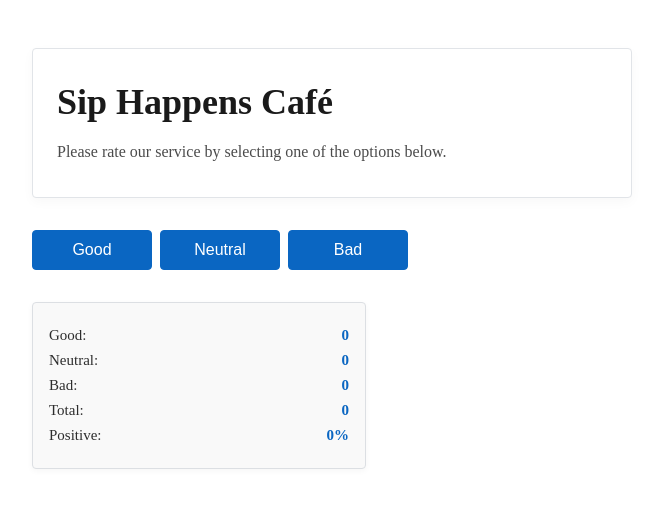
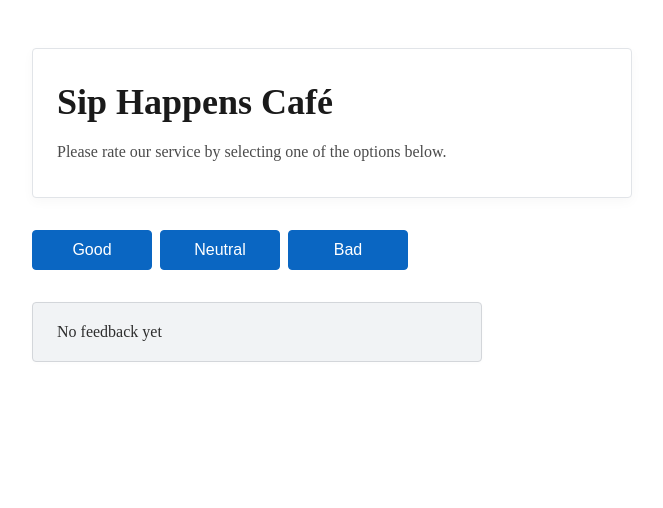
Before and after one commit to Sasha21021/02-react-cafe, a React (Vite) app: page / in a window 1280 px wide. Shown: the top 508 px of the page, without its empty margins (308-971 px from the left). Built offline with nearby package versions, Linux system fonts and the light colour scheme.

Commit message:
update files

```diff
--- a/src/components/App/App.tsx
+++ b/src/components/App/App.tsx
@@ -2,7 +2,8 @@ import { useState } from "react";
 import css from "./App.module.css";
 import CafeInfo from "../CafeInfo/CafeInfo";
 import VoteOptions from "../VoteOptions/VoteOptions";
-import VoteStats from "../VoteStats/VoteStats"; // ✅
+import VoteStats from "../VoteStats/VoteStats";
+import Notification from "../Notification/Notification";
 
 import type { Votes, VoteType } from "@/Types/votes";
 
@@ -43,11 +44,15 @@ export default function App() {
         onReset={resetVotes}
         canReset={canReset}
       />
-      <VoteStats
-        votes={votes}
-        totalVotes={totalVotes}
-        positiveRate={positiveRate}
-      />
+      {totalVotes > 0 ? (
+        <VoteStats
+          votes={votes}
+          totalVotes={totalVotes}
+          positiveRate={positiveRate}
+        />
+      ) : (
+        <Notification />
+      )}
     </div>
   );
 }
--- a/src/components/Notification/Notification.tsx
+++ b/src/components/Notification/Notification.tsx
@@ -0,0 +1,5 @@
+import css from "./Notification.module.css";
+
+export default function Notification() {
+  return <p className={css.message}>No feedback yet</p>;
+}
--- a/src/components/VoteOptions/VoteOptions.tsx
+++ b/src/components/VoteOptions/VoteOptions.tsx
@@ -23,6 +23,8 @@ export default function VoteOptions({
       <button className={css.button} onClick={() => onVote("bad")}>
         Bad
       </button>
+
+      {/* Кнопка Reset показується тільки якщо є хоча б один голос */}
       {canReset && (
         <button className={`${css.button} ${css.reset}`} onClick={onReset}>
           Reset
```
